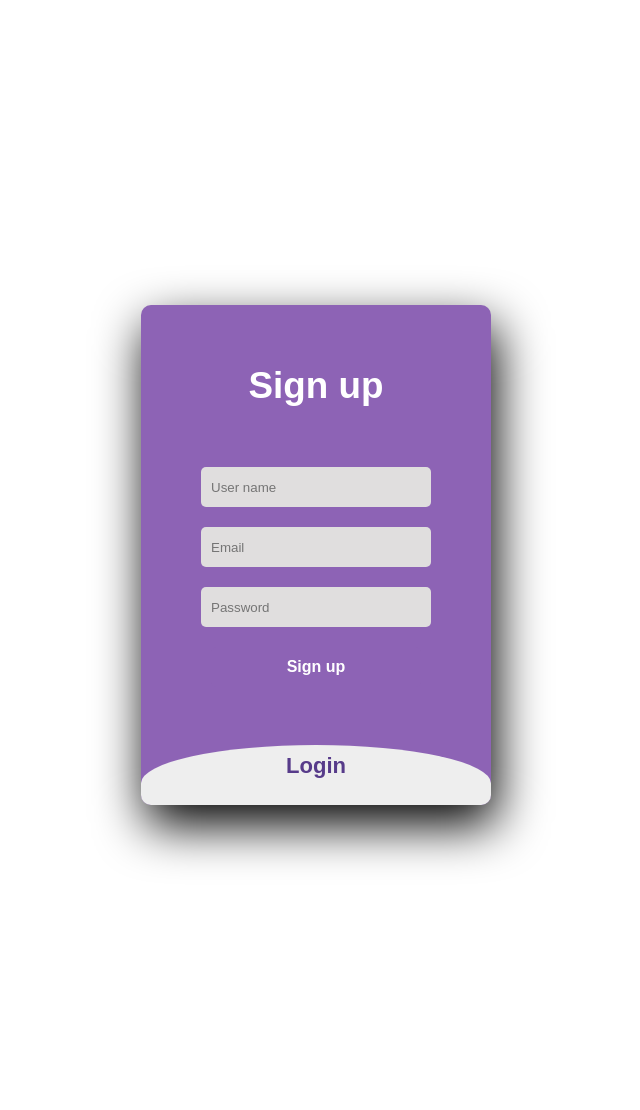
After one commit to TooMuchInLove/Django-Catalog-Test, a Django app: page /sign/ in a window 1280 px wide. The commit adds this page. Shown: the whole page, without its empty margins (324-964 px from the left). Run offline with Django 4.2, Linux system fonts and the light colour scheme.

Commit message:
new style, sign

```diff
--- /dev/null
+++ b/OnlineCatalog/static/css/sign.css
@@ -0,0 +1,90 @@
+body{
+	margin: 0;
+	padding: 0;
+	display: flex;
+	justify-content: center;
+	align-items: center;
+	min-height: 100vh;
+	font-family: 'Jost', sans-serif;
+	background: #ffffff;
+}
+.main{
+	width: 350px;
+	height: 500px;
+	background: red;
+	overflow: hidden;
+	background: #8d63b5;
+	border-radius: 10px;
+	box-shadow: 5px 20px 50px #000;
+}
+#chk{
+	display: none;
+}
+.signup{
+	position: relative;
+	width:100%;
+	height: 100%;
+}
+label{
+	color: #fff;
+	font-size: 2.3em;
+	justify-content: center;
+	display: flex;
+	margin: 60px;
+	font-weight: bold;
+	cursor: pointer;
+	transition: .5s ease-in-out;
+}
+input{
+	width: 60%;
+	height: 20px;
+	background: #e0dede;
+	justify-content: center;
+	display: flex;
+	margin: 20px auto;
+	padding: 10px;
+	border: none;
+	outline: none;
+	border-radius: 5px;
+}
+button{
+	width: 60%;
+	height: 40px;
+	margin: 10px auto;
+	justify-content: center;
+	display: block;
+	color: #fff;
+	background: #8d63b5;
+	font-size: 1em;
+	font-weight: bold;
+	margin-top: 20px;
+	outline: none;
+	border: none;
+	border-radius: 5px;
+	transition: .2s ease-in;
+	cursor: pointer;
+}
+button:hover{
+	background: #6d44b8;
+}
+.login{
+	height: 460px;
+	background: #eee;
+	border-radius: 60% / 10%;
+	transform: translateY(-180px);
+	transition: .8s ease-in-out;
+}
+.login label{
+	color: #573b8a;
+	transform: scale(.6);
+}
+
+#chk:checked ~ .login{
+	transform: translateY(-500px);
+}
+#chk:checked ~ .login label{
+	transform: scale(1);
+}
+#chk:checked ~ .signup label{
+	transform: scale(.6);
+}
--- a/Staff/admin.py
+++ b/Staff/admin.py
@@ -5,7 +5,7 @@ from .models import Position, User
 
 class PositionAdmin(ModelAdmin):
     # Отображение списка должностей
-    list_display = ('name',)
+    list_display = ('name', 'id')
 site.register(Position, PositionAdmin)
 
 
--- /dev/null
+++ b/Staff/templates/sign/signup.html
@@ -0,0 +1,36 @@
+{% load static %}
+
+<!DOCTYPE html>
+<html lang="ru">
+<head>
+    <meta charset="UTF-8">
+    <meta name="viewport" content="width=device-width,minimum-scale=1,maximum-scale=10">
+    <title>{% block title %}Home{% endblock %}</title>
+    {% load static %}
+    <link rel="stylesheet" href="{% static 'css/sign.css' %}">
+</head>
+<body>
+    <div class="main">
+        <input type="checkbox" id="chk" aria-hidden="true">
+
+        <div class="signup">
+            <form>
+                <label for="chk" aria-hidden="true">Sign up</label>
+                <input type="text" name="txt" placeholder="User name" required="">
+                <input type="email" name="email" placeholder="Email" required="">
+                <input type="password" name="pswd" placeholder="Password" required="">
+                <button>Sign up</button>
+            </form>
+        </div>
+
+        <div class="login">
+            <form>
+                <label for="chk" aria-hidden="true">Login</label>
+                <input type="email" name="email" placeholder="Email" required="">
+                <input type="password" name="pswd" placeholder="Password" required="">
+                <button>Login</button>
+            </form>
+        </div>
+    </div>
+</body>
+</html>
--- a/Staff/templates/users/form_sort.html
+++ b/Staff/templates/users/form_sort.html
@@ -4,8 +4,8 @@
         Сортировка
         <input class="button" type="submit" name="id" value="id">
         <input class="button" type="submit" name="-id" value="-id">
-        <input class="button" type="submit" name="name" value="ФИО сотрудника">
-        <input class="button" type="submit" name="-name" value="-ФИО сотрудника">
+        <input class="button" type="submit" name="name" value="ФИО">
+        <input class="button" type="submit" name="-name" value="-ФИО">
         <input class="button" type="submit" name="date" value="Дата">
         <input class="button" type="submit" name="-date" value="-Дата">
         <input class="button" type="submit" name="amount" value="Заработная плата">
--- a/Staff/urls.py
+++ b/Staff/urls.py
@@ -7,6 +7,7 @@ routes = (
     'users/',
     'users_info/',
     'users/user_<int:id>/',
+    'sign/',
 )
 
 
@@ -15,4 +16,5 @@ urlpatterns = [
     path(routes[1], views.get_list_users, name='page-users'),
     path(routes[2], views.get_list_users_info, name='page-users-info'),
     path(routes[3], views.get_info_user, name='page-user-info'),
+    path(routes[4], views.sign_user, name='page-sign'),
 ]
--- a/Staff/views.py
+++ b/Staff/views.py
@@ -93,3 +93,10 @@ def get_info_user(request, id):
     templates = 'users/user_info.html'
 
     return render(request, templates, context)
+
+def sign_user(request):
+    context = {}
+
+    templates = 'sign/signup.html'
+
+    return render(request, templates, context)
```
Also changed, not shown: OnlineCatalog/static/css/style.css (+39 -3 lines), OnlineCatalog/templates/main.html (+32 -0 lines), Staff/templates/users/list_users.html (+27 -1 lines), seeder/positions.json (added, +17 -0 lines), seeder/users.json (added, +172 -0 lines), README.txt (added), db.sqlite3, media/images/users/kotyata-45.jpg (added).
